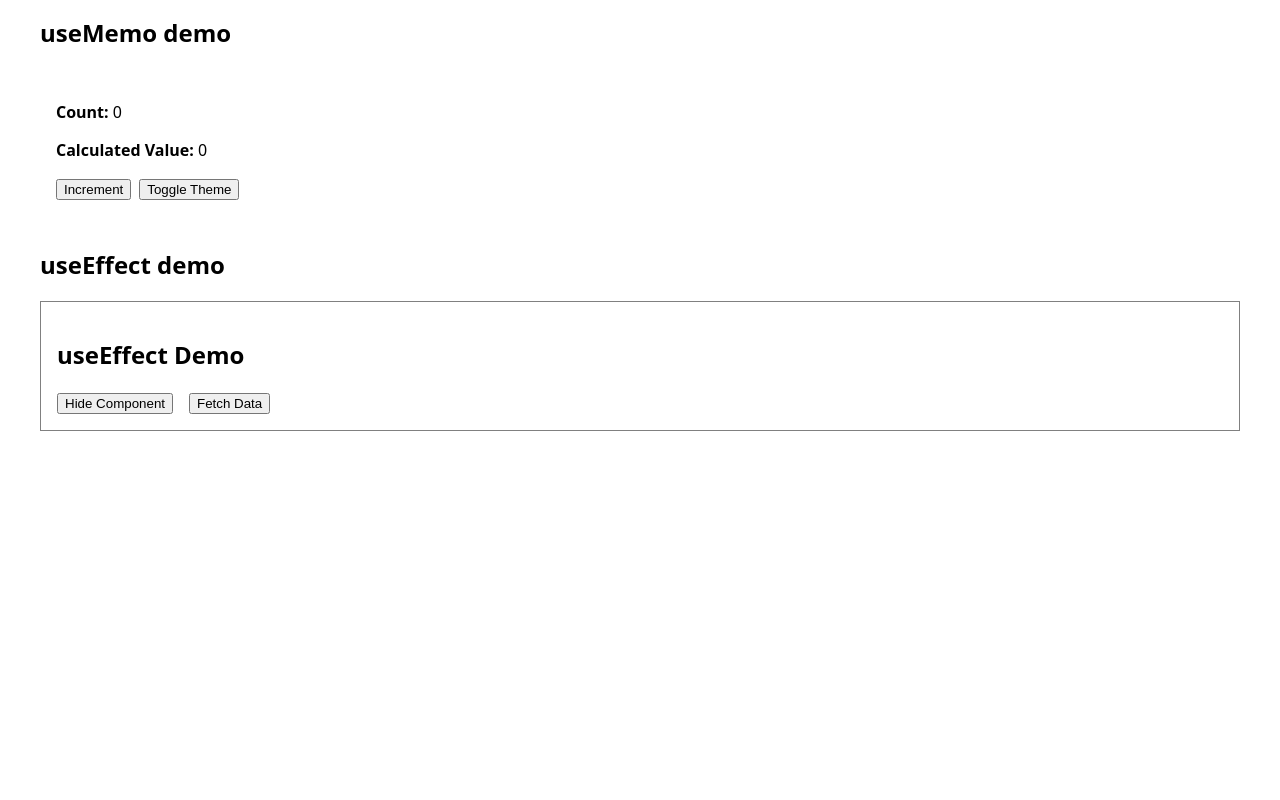
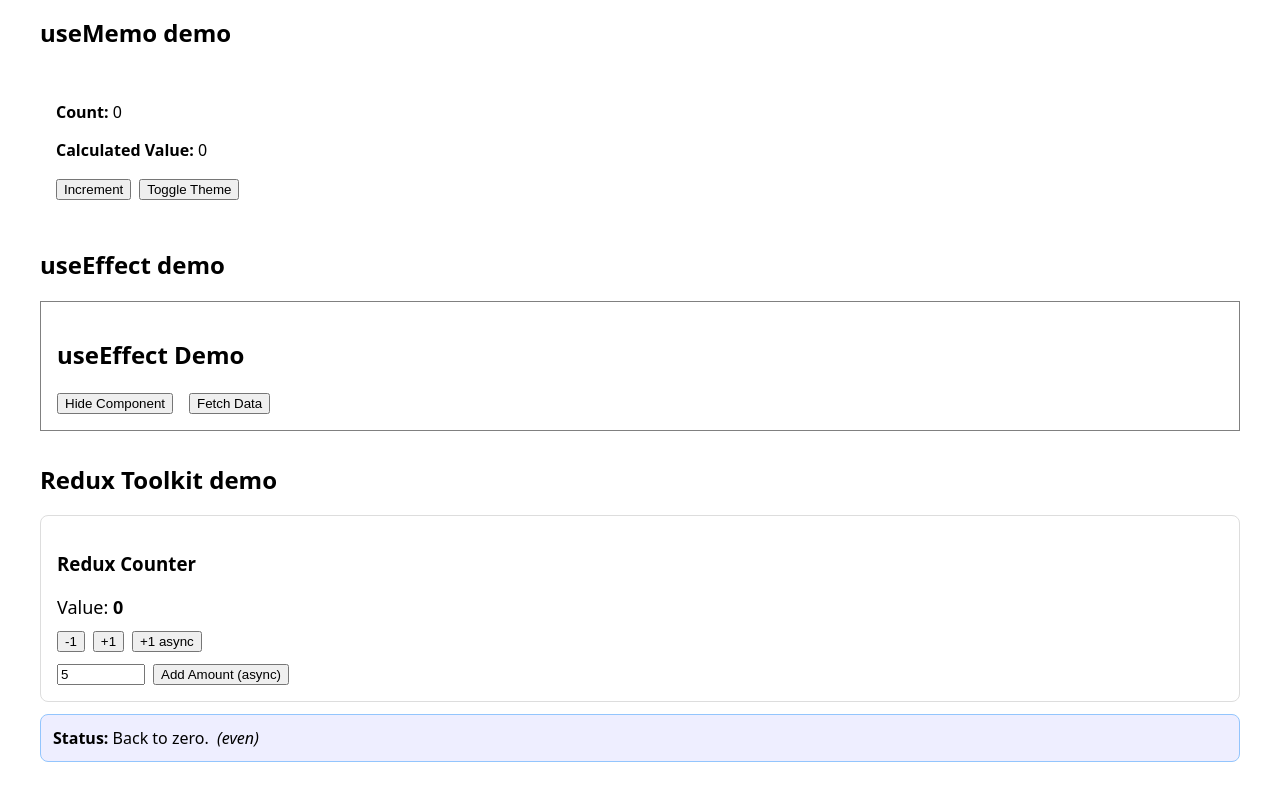
Before and after one commit to ssethx24/ssethx24-intern-repo-focusbear, a React (Create React App) app in the folder my-react-app/: page / in a window 1280 px wide. Shown: the part 1081-1881 px from the top of the page. Before the commit the page ends 1552 px from the top, so only its background shows below. Built offline with nearby package versions, Linux system fonts and the light colour scheme; no server answers.

Commit message:
Created the react redux toolkit

```diff
--- a/my-react-app/package.json
+++ b/my-react-app/package.json
@@ -13,7 +13,7 @@
     "react-i18next": "^12.3.1",
     "react-redux": "^9.2.0",
     "react-router-dom": "^6.30.1",
-    "react-scripts": "^0.0.0"
+    "react-scripts": "5.0.1"
   },
   "devDependencies": {
     "@eslint/js": "^9.32.0",
--- a/my-react-app/src/App.js
+++ b/my-react-app/src/App.js
@@ -10,6 +10,10 @@
 import UseCallbackDemo from './hooks-demo/UseCallbackDemo';
 import UseMemoDemo from './hooks-demo/UseMemoDemo';
 import UseEffectDemo from './hooks-demo/UseEffectDemo';
+
+// 👇 Redux demo components
+import Counter from './components/Counter';
+import CounterMessage from './components/CounterMessage';
 
 // ---- Home page (your existing content) ----
 function HomePage() {
@@ -82,6 +86,13 @@
         <h2>useEffect demo</h2>
         <UseEffectDemo />
       </section>
+
+      {/* 🔥 Redux Toolkit demo (added) */}
+      <section style={{ marginTop: '2rem' }}>
+        <h2>Redux Toolkit demo</h2>
+        <Counter />
+        <CounterMessage />
+      </section>
     </main>
   );
 }
--- /dev/null
+++ b/my-react-app/src/components/Counter.js
@@ -0,0 +1,37 @@
+import React, { useState } from 'react';
+import { useDispatch, useSelector } from 'react-redux';
+import { increment, decrement, incrementAsync } from '../store/counterSlice';
+import { selectCounterValue } from '../store/selectors';
+
+export default function Counter() {
+  const value = useSelector(selectCounterValue);
+  const dispatch = useDispatch();
+  const [amount, setAmount] = useState(5);
+
+  return (
+    <div style={{ border: '1px solid #ddd', padding: 16, borderRadius: 8 }}>
+      <h3>Redux Counter</h3>
+      <p style={{ fontSize: 18, marginBottom: 12 }}>
+        Value: <strong>{value}</strong>
+      </p>
+
+      <div style={{ display: 'flex', gap: 8, marginBottom: 12 }}>
+        <button onClick={() => dispatch(decrement())}>-1</button>
+        <button onClick={() => dispatch(increment())}>+1</button>
+        <button onClick={() => dispatch(incrementAsync(1))}>+1 async</button>
+      </div>
+
+      <div style={{ display: 'flex', alignItems: 'center', gap: 8 }}>
+        <input
+          type="number"
+          value={amount}
+          onChange={(e) => setAmount(Number(e.target.value))}
+          style={{ width: 80 }}
+        />
+        <button onClick={() => dispatch(incrementAsync(amount))}>
+          Add Amount (async)
+        </button>
+      </div>
+    </div>
+  );
+}
--- /dev/null
+++ b/my-react-app/src/components/CounterMessage.js
@@ -0,0 +1,19 @@
+import React from 'react';
+import { useSelector } from 'react-redux';
+import { selectCounterValue, selectIsEven, selectMessageForValue } from '../store/selectors';
+
+export default function CounterMessage() {
+  const value = useSelector(selectCounterValue);
+  const isEven = useSelector(selectIsEven);
+  const message = useSelector(selectMessageForValue);
+
+  const bg = value < 0 ? '#fde2e2' : value === 0 ? '#eef' : value >= 10 ? '#e6ffed' : '#fffbe6';
+  const border = value < 0 ? '#fca5a5' : value === 0 ? '#93c5fd' : value >= 10 ? '#86efac' : '#fde68a';
+
+  return (
+    <div style={{ marginTop: 12, padding: 12, border: `1px solid ${border}`, background: bg, borderRadius: 8 }}>
+      <strong>Status:</strong> {message} &nbsp;
+      <em>({isEven ? 'even' : 'odd'})</em>
+    </div>
+  );
+}
--- a/my-react-app/src/index.js
+++ b/my-react-app/src/index.js
@@ -1,15 +1,17 @@
-// src/index.js
 import React from 'react';
 import { createRoot } from 'react-dom/client';
 import { BrowserRouter } from 'react-router-dom';
+import { Provider } from 'react-redux';
+import { store } from './store';          // <-- from src/store/index.js
 import App from './App';
 import './i18n';
 
-const root = createRoot(document.getElementById('root'));
-root.render(
+createRoot(document.getElementById('root')).render(
   <React.StrictMode>
-    <BrowserRouter>
-      <App />
-    </BrowserRouter>
+    <Provider store={store}>              {/* <-- provides Redux context */}
+      <BrowserRouter>
+        <App />
+      </BrowserRouter>
+    </Provider>
   </React.StrictMode>
 );
--- /dev/null
+++ b/my-react-app/src/store/index.js
@@ -0,0 +1,8 @@
+import { configureStore } from '@reduxjs/toolkit';
+import counterReducer from './counterSlice';
+
+export const store = configureStore({
+  reducer: {
+    counter: counterReducer, // state.counter.value
+  },
+});
--- /dev/null
+++ b/my-react-app/src/store/selectors.js
@@ -0,0 +1,26 @@
+import { createSelector } from '@reduxjs/toolkit';
+
+/** Root slice selector (adjust key if your store uses a different name) */
+export const selectCounterSlice = (state) => state.counter;
+
+/** Basic value selector */
+export const selectCounterValue = createSelector(
+  [selectCounterSlice],
+  (counter) => counter.value
+);
+
+/** Some handy derived selectors (examples) */
+export const selectIsEven = createSelector(
+  [selectCounterValue],
+  (value) => value % 2 === 0
+);
+
+export const selectMessageForValue = createSelector(
+  [selectCounterValue],
+  (value) => {
+    if (value < 0) return "You're below zero — careful!";
+    if (value === 0) return 'Back to zero.';
+    if (value >= 10) return 'Double digits! Nice!';
+    return 'Keep going!';
+  }
+);
```
Also changed, not shown: 1 other file (tests, documents, lock files or other folders).
